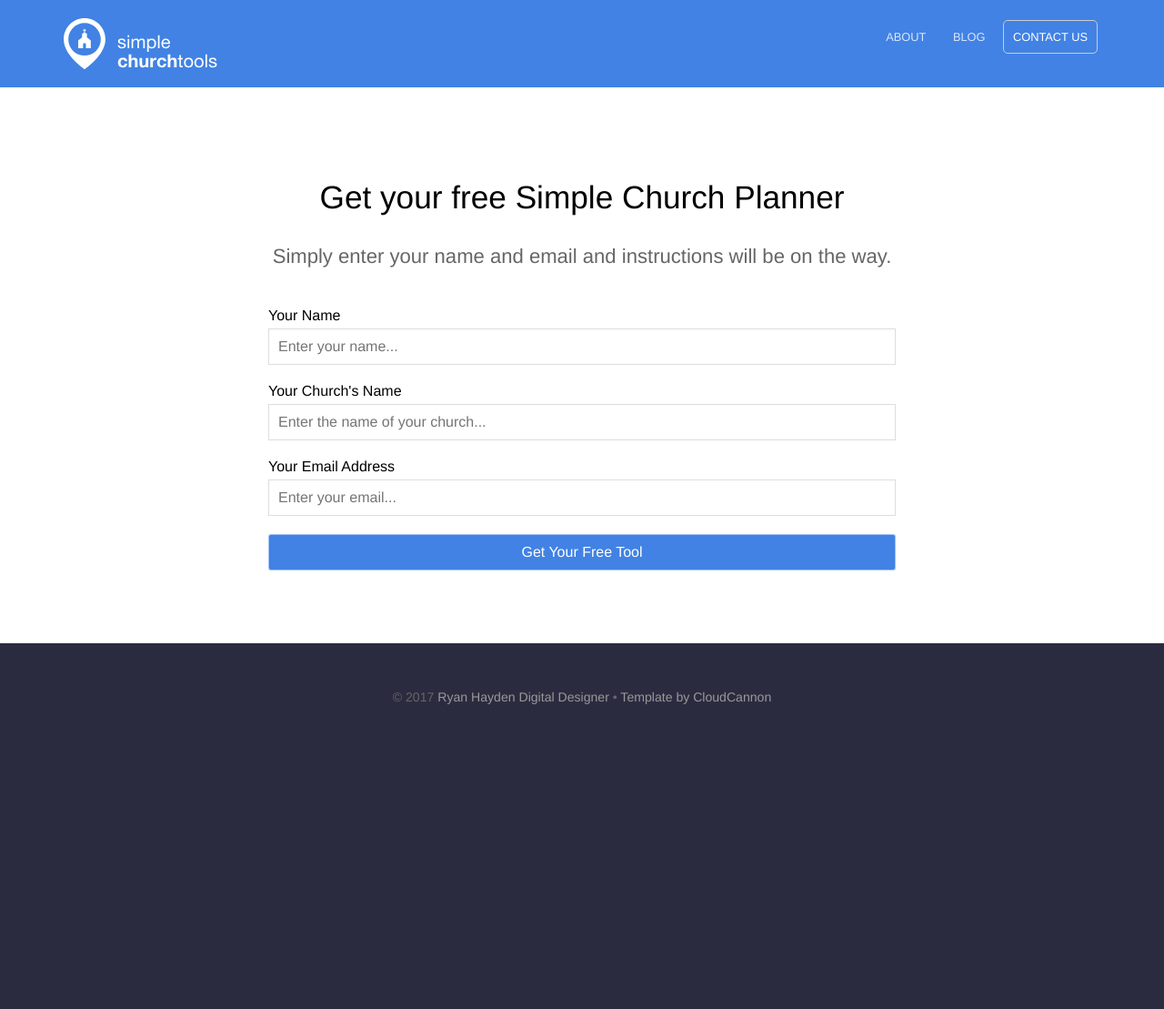
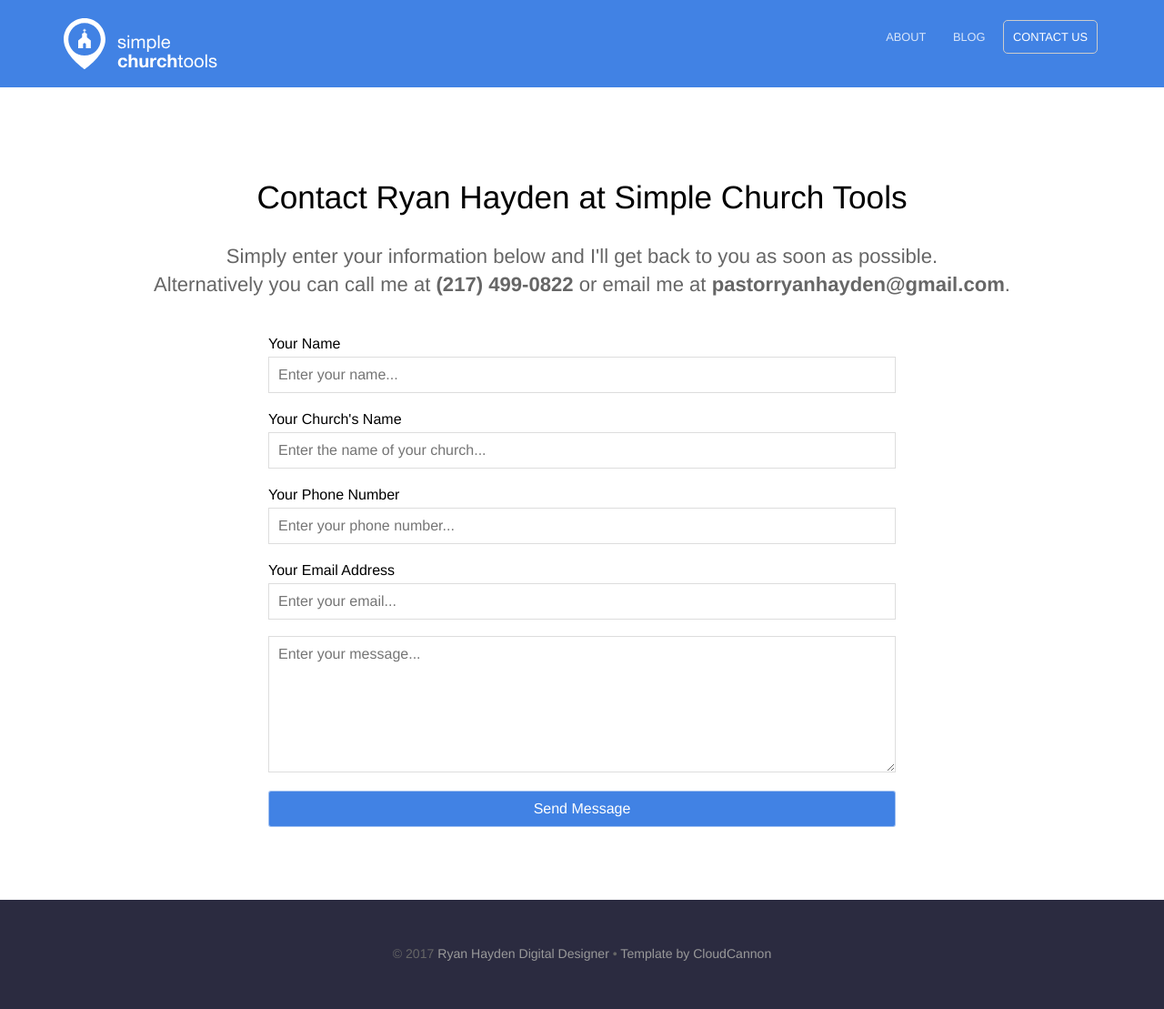
Before and after one commit to pastorryanhayden/simplechurchtools, a Jekyll site: the page built from contact.html, in a window 1280 px wide. Shown: the whole page at 91% size. Built offline with Jekyll 4.4.1, drawn with Linux system fonts in a browser that asks for light colours; nearby versions of some CDN libraries; before the commit the page ends 900 px from its top, so only the background shows below that.

Commit message:
Contact form done

```diff
--- a/contact.html
+++ b/contact.html
@@ -1,16 +1,16 @@
 ---
 title: Contact
-heading: Get your free Simple Church Planner
-description: Simply enter your name and email and instructions will be on the way.
+heading: Contact Ryan Hayden at Simple Church Tools
+description: Simply enter your information below and I'll get back to you as soon as possible. <br> Alternatively you can call me at <strong>(217) 499-0822</strong> or email me at <strong>pastorryanhayden@gmail.com</strong>.
 
 ---
 
 
 
 <div class="contact-box">
-<form action="{{ site.baseurl }}/signup-success/" method="post" class="contact-form">
+<form action="{{ site.baseurl }}/contact-success/" method="post" class="contact-form">
 		<input type="hidden" name="_to" value="pastorryanhayden@gmail.com" />
-		<input type="hidden" name="_subject" value="Simple Church Planner - Get Planner" />
+		<input type="hidden" name="_subject" value="Simple Church Tools Reach Out" />
 		<input type="text" name="_gotcha" style="display: none;">
 
 		<label for="name">Your Name</label>
@@ -19,9 +19,14 @@ description: Simply enter your name and email and instructions will be on the wa
 		<label for="name">Your Church's Name</label>
 		<input type="text" name="church_name" id="church_name" placeholder="Enter the name of your church..." />
 
+		<label for="name">Your Phone Number</label>
+		<input type="tel" name="phone" id="phone" placeholder="Enter your phone number..." />
+
 		<label for="email">Your Email Address</label>
 		<input type="email" name="email" id="email" placeholder="Enter your email..." required />
+		<br>
+		<textarea name="message" id="message" placeholder="Enter your message..."></textarea>
 
-		<input type="submit" value="Get Your Free Tool" />
+		<input type="submit" value="Send Message" />
 	</form>
 </div>
```
Also changed, not shown: contact-success.md (added, +5 -0 lines), signup-success.md (deleted, +0 -64 lines).
